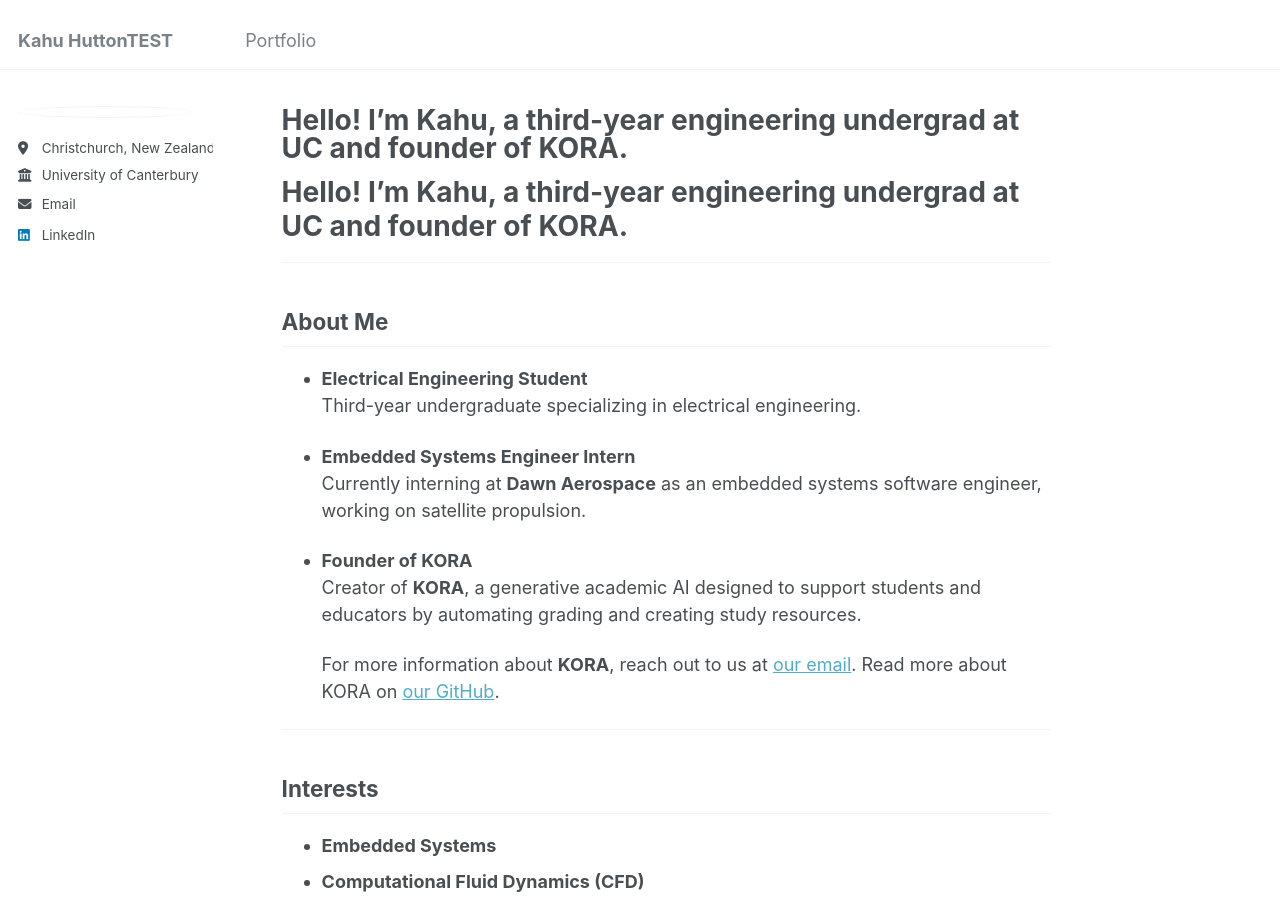
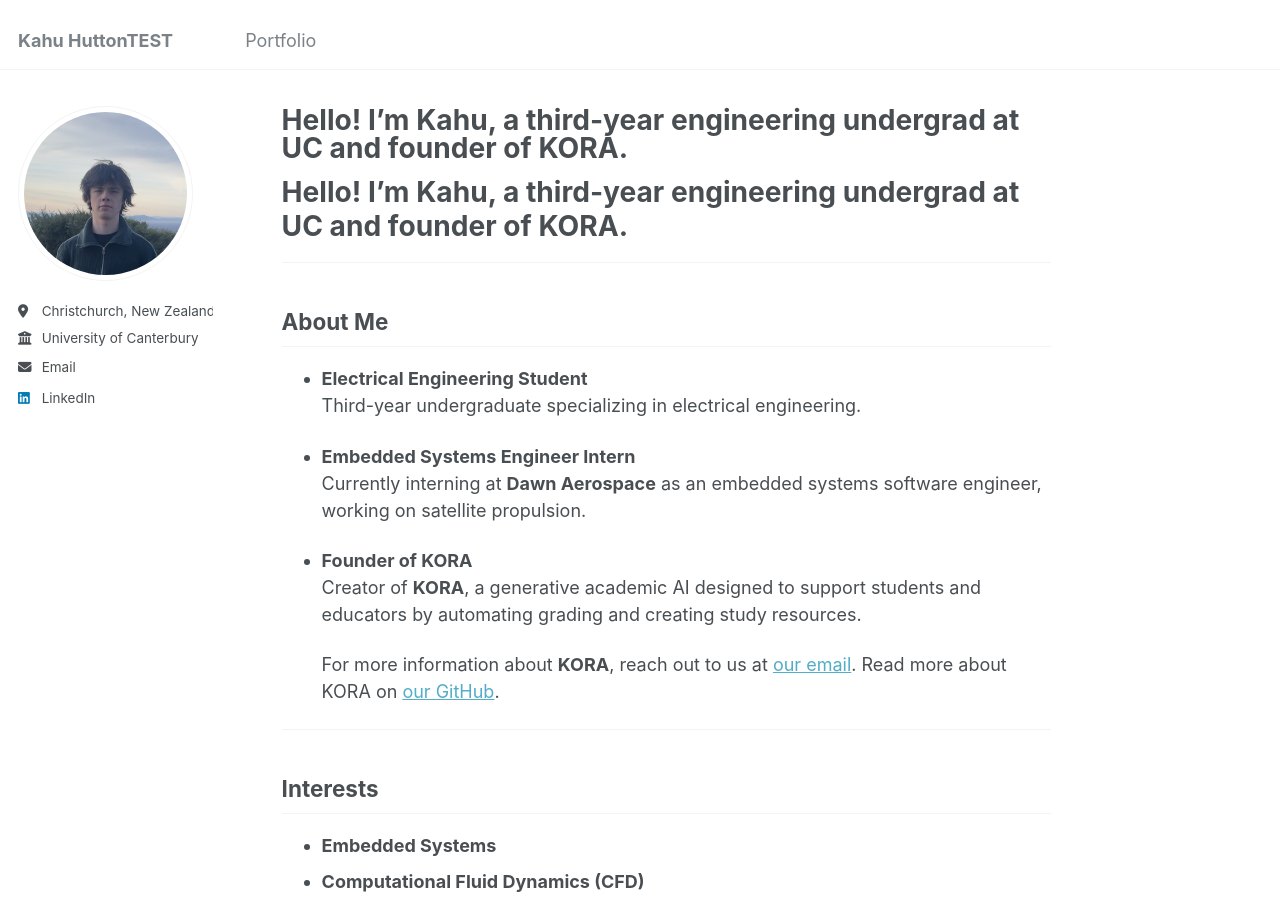
Before and after one commit to CARWHO/CARWHO.github.io, a Jekyll site: the page built from _pages/about.md, in a window 1280 px wide and 900 px high. Built offline with Jekyll 4.4.1, drawn with Linux system fonts in a browser that asks for light colours; our own code applies the rules of GitHub Pages for plain Markdown files.

Commit message:
Update _config.yml

```diff
--- a/_config.yml
+++ b/_config.yml
@@ -21,7 +21,7 @@ repository               : "academicpages/academicpages.github.io"
 #               Additional customization can be done by editing /_includes/author-profile.html
 author:
   # Biographic information
-  avatar           : "images/profile.png"  # Path to the profile image
+  avatar           : "profile.png"
   name             : ""
   pronouns         : # example: "she/her"
   bio              : ""
```
